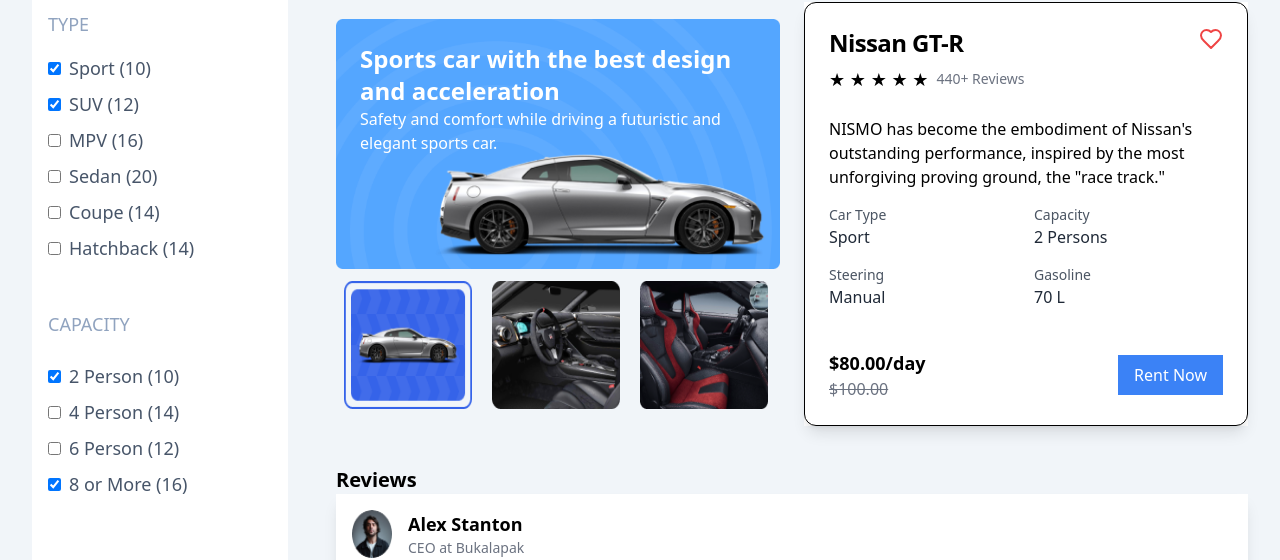
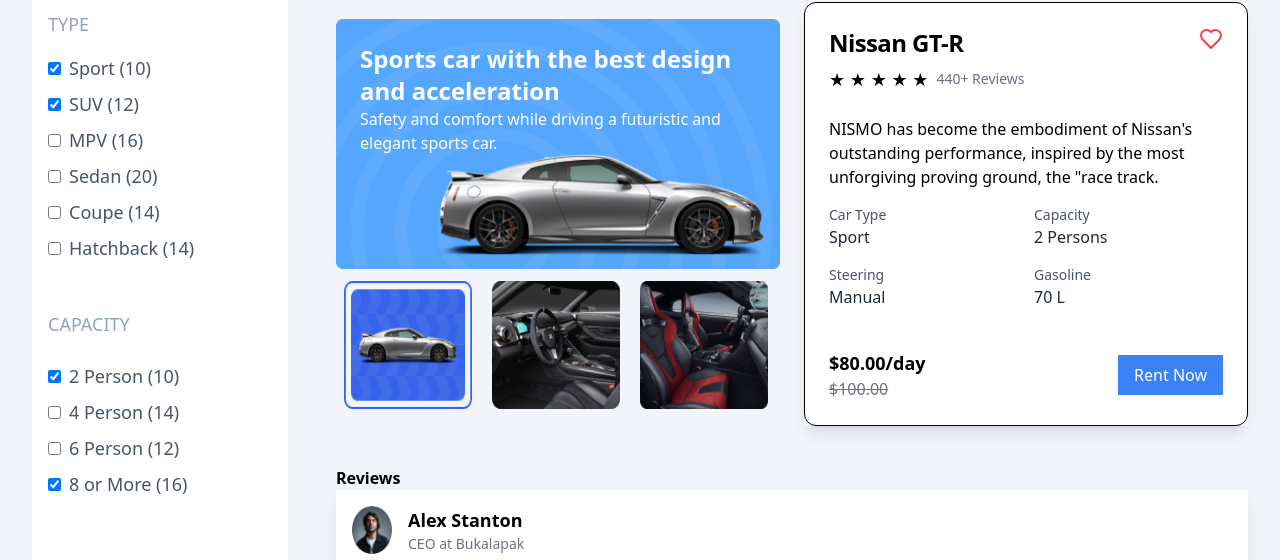
Before and after one commit to Darakhshan-Imran/ecommerce7-hackathon-2, a Next.js app: page /car_detail in a window 1280 px wide. Shown: the part 158-718 px from the top of the page. Built offline with nearby package versions, Linux system fonts and the light colour scheme.

Commit message:
Error Resolve

```diff
--- a/src/app/car_detail/page.tsx
+++ b/src/app/car_detail/page.tsx
@@ -123,9 +123,9 @@
               </CardHeader>
               <CardContent>
                 <p className="text-sm lg:text-base">
-                  NISMO has become the embodiment of Nissan's outstanding
+                  NISMO has become the embodiment of Nissan&apos;s outstanding
                   performance, inspired by the most unforgiving proving ground,
-                  the "race track."
+                  the &quot;race track.
                 </p>
                 <div className="grid grid-cols-2 gap-4 mt-4">
                   <div>
@@ -168,7 +168,7 @@
 
         {/* Review Section */}
         <div className="mt-10">
-          <h2 className="text-xl font-semibold">Reviews</h2>
+          <h2 className={`${plusJakartaSans.className}text-xl font-semibold`}>Reviews</h2>
           <div className="space-y-4">
             {ReviewsData.map((review, idx) => (
               <div
```
